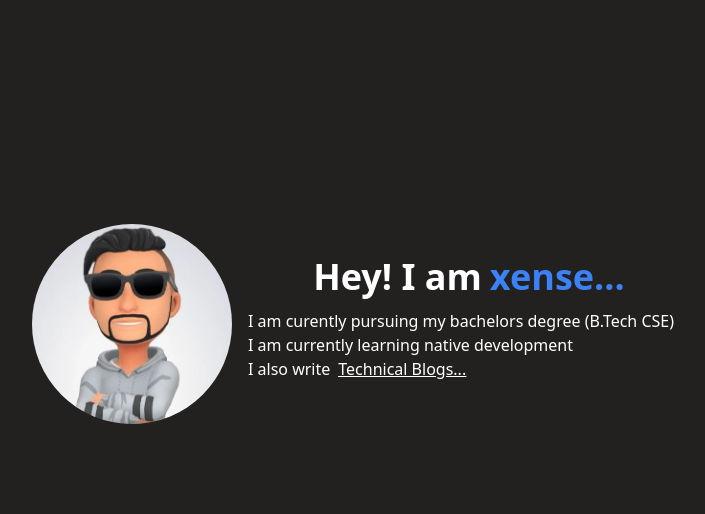
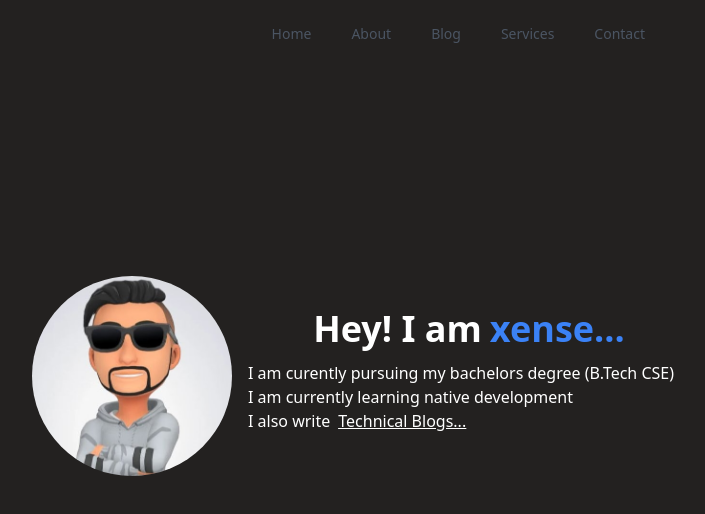
Before and after one commit to jabedzaman/bug, a Next.js app: page / in a window 1280 px wide. Shown: the top 514 px of the page, without its empty margins (287-992 px from the left). Built offline with nearby package versions, Linux system fonts and the light colour scheme.

Commit message:
implement: navbar

```diff
--- a/pages/index.tsx
+++ b/pages/index.tsx
@@ -1,14 +1,16 @@
 import type { NextPage } from "next";
 import Head from "next/head";
 import Hero from "../components/containers/Hero";
+import Navbar from "../components/layouts/Navbar";
 
 const Home: NextPage = () => {
   return (
-    <div className="px-4 sm:px-8 md:px-24 lg:px-48 xl:px-72 text-white justify-between">
+    <div className="px-4 sm:px-8 md:px-24 py-4 lg:px-48 xl:px-72 text-white justify-between">
       <Head>
         <title>xense | Home</title>
         <link rel="icon" href="/favicon.ico" />
       </Head>
+      <Navbar/>
       <Hero />
     </div>
   );
```
